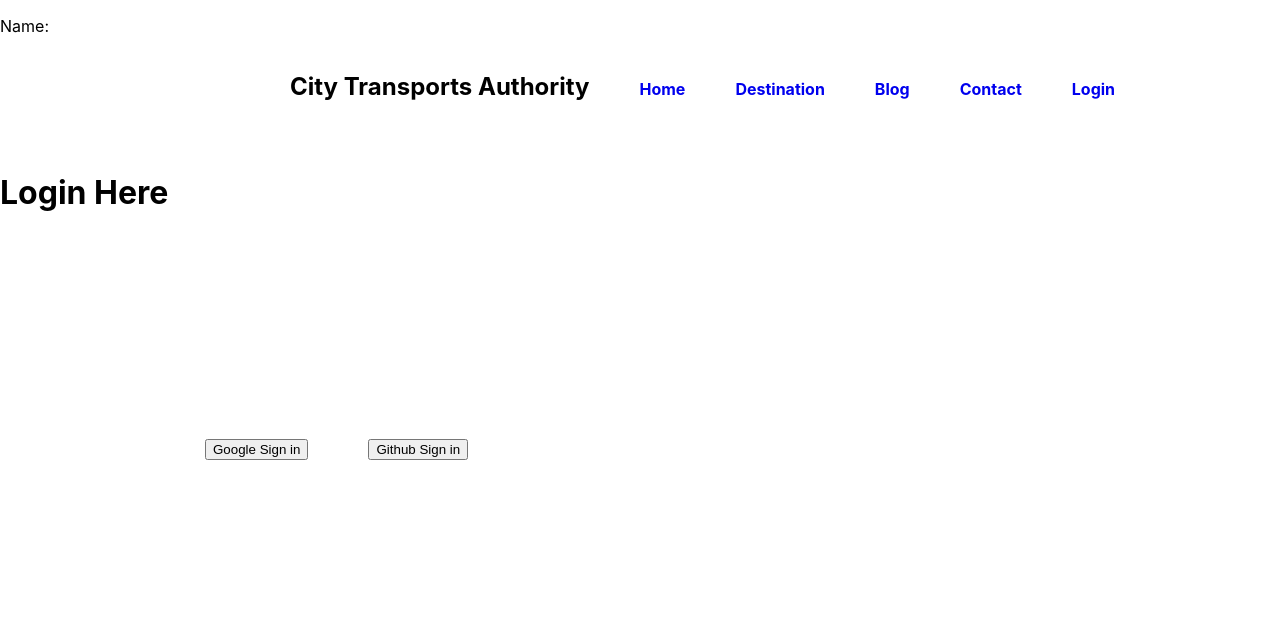
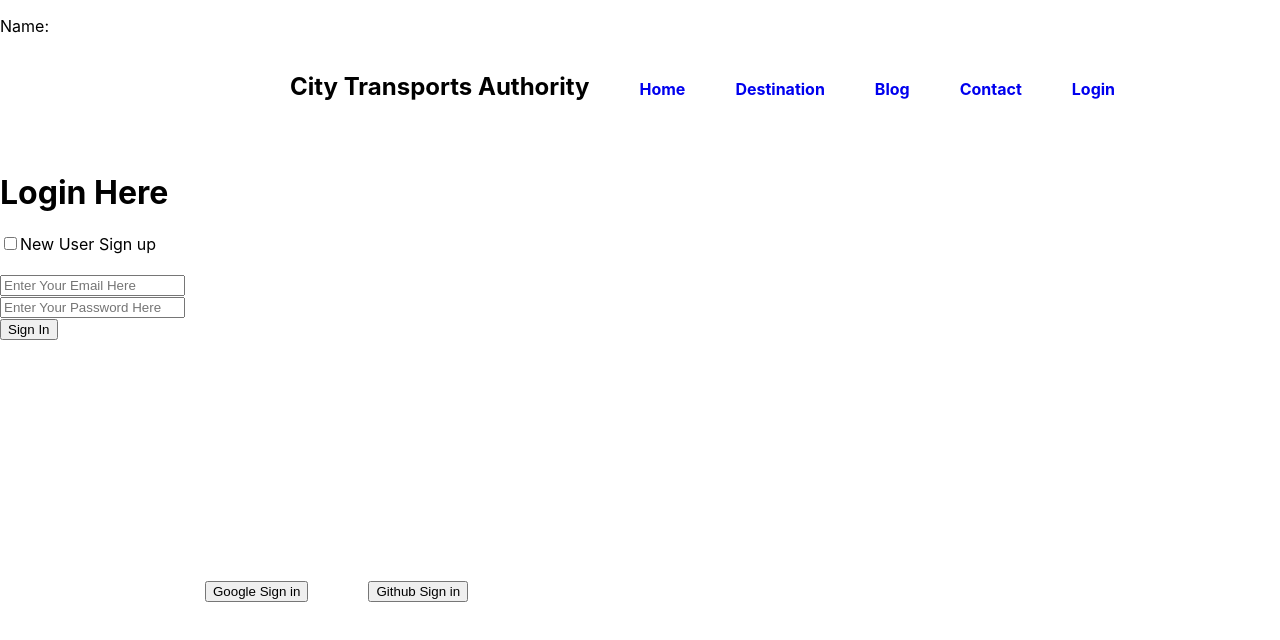
Before and after one commit to mohammadkamrulhasan/assignment9, a React (Create React App) app: page /login in a window 1280 px wide. Shown: the top 640 px of the page. Built offline with nearby package versions, Linux system fonts and the light colour scheme.

Commit message:
Update project

```diff
--- a/src/components/Login/Login.js
+++ b/src/components/Login/Login.js
@@ -1,4 +1,4 @@
-import React, { useContext } from 'react';
+import React, { useContext, useState } from 'react';
 import firebase from "firebase/app";
 import "firebase/auth";
 import firebaseConfig from './firebase.config';
@@ -12,9 +12,83 @@ const Login = () => {
     const location = useLocation();
     const { from } = location.state || { from: { pathname: "/" } };
 
+  const [newUser, setNewUser]=useState(false);
+  const [user, setUser]=useState({
+      isSignedIn:false,
+      name:'',
+      email:'',
+    })
+
+
+
     if(firebase.apps.length === 0){
         firebase.initializeApp(firebaseConfig);
     }
+
+    const handleSignIn=()=> {
+      var provider = new firebase.auth.GoogleAuthProvider();
+        firebase.auth().signInWithPopup(provider)
+        .then((res=>{
+          const {displayName,email}=res.user;
+          const signedInUser={
+            isSignedIn:true,
+            name:displayName,
+            email:email
+          }
+          setUser(signedInUser);
+        }))
+    }
+
+    const handleSignOut=()=>{
+      firebase.auth().signOut()
+      .then(res=>{
+        const signedOutUser={
+          isSignedIn:false,
+          name:'',
+          email:'',
+          error:'',
+          success:false
+        }
+        setUser(signedOutUser);
+      })
+    }
+
+    const handleBlur=(e)=>{
+      if(e.target.name==='email'){
+        const isEmailValid=/\S+@\S+\.\S+/.test(e.target.value);
+      }
+      if(e.target.name==='password'){
+        const isPasswordValid=e.target.value.length >6;
+        const passwordHasNumber=/^(?=.*?[0-9])(?=.*?[a-zA-Z]).{3,30}$/.test(e.target.value);
+      }
+
+    }
+
+    const handleSubmit=(e)=>{
+      if (newUser && user.email && user.password){
+        firebase.auth().createUserWithEmailAndPassword(user.email, user.password)
+        .then (res=>{
+          const newUserInfo={...user};
+          newUserInfo.error='';
+          newUserInfo.success=true;
+          setUser(newUserInfo);
+        })
+        // .catch (error=>{
+          // if (!newUser && user.email && user.password){
+            // firebase.auth().createUserWithEmailAndPassword(user.email, user.password)
+            // .then (res=>{
+              // const newUserInfo={...user};
+              // newUserInfo.error='';
+              // newUserInfo.success=false;
+            //   setUser(newUserInfo);
+            // })
+
+        // e.preventDefault();
+      }
+    }
+
+
+
 
     const handleGoogleSignIn = () => {
         var provider = new firebase.auth.GoogleAuthProvider();
@@ -47,6 +121,31 @@ const Login = () => {
     return (
         <div className="login">
           <h1>Login Here</h1>
+          <div>
+            <input type="checkbox" onChange={()=>setNewUser(!newUser)} name="newUser" id=""/>
+            <label htmlFor="newUser">New User Sign up</label>
+            <form action="" onSubmit={handleSubmit} >
+              {newUser && <input type="text" name="name" id="" placeholder="Enter Your Name Here " onChange={handleBlur} required />}
+              <br/>
+              <input type="text" name="email" id="" placeholder="Enter Your Email Here " onChange={handleBlur} required />
+              <br/>
+              <input type="password" name="password" id="" placeholder="Enter Your Password Here " onChange={handleBlur} required />
+              <br/>
+             {
+               user.isSignedIn? <input type="submit" onClick={handleSignOut } value="Sign Out"/> :
+               <input type="submit" onClick={handleSignIn } value="Sign In"/>
+             }
+             {
+               user.isSignedIn && <p>Welcome, {user.name}</p>
+             }
+            </form>
+            <br/>
+            <p style={{color:'red'}} >{user.error}</p>
+            {
+              user.success && <p style={{color:'green'}}> User {newUser ? 'created' : 'loggedIn'} successfully</p>
+            }
+
+          </div>
           <div className="container">
             <button onClick={handleGoogleSignIn}>Google Sign in</button>
             <br/>
--- a/src/components/Ride/Ride.js
+++ b/src/components/Ride/Ride.js
@@ -16,11 +16,6 @@ const Ride = () => {
             <div className="container">
                 <div>
                     <form >
-                        {/* <input type="text" placeholder="Pick From" onBlur="" required></input>
-                        <br />
-                        <input type="text" placeholder="Pick To" onBlur="" required></input>
-                        <br />
-                        <input type="submit" value="Search" onClick={onNavigateTravel} ></input> */}
                         <label for="cars">Pick From:</label>
 
                         <select id="cars">
```
